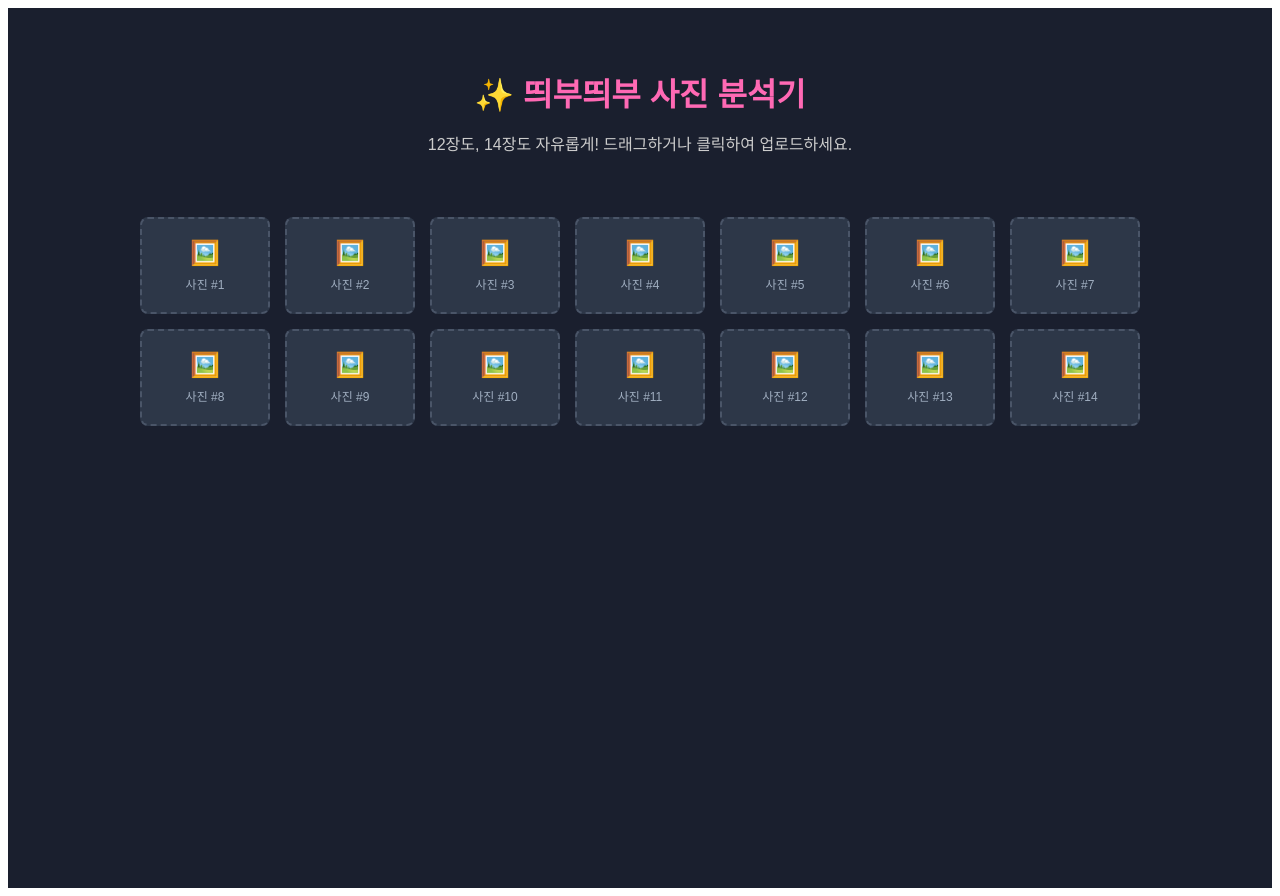
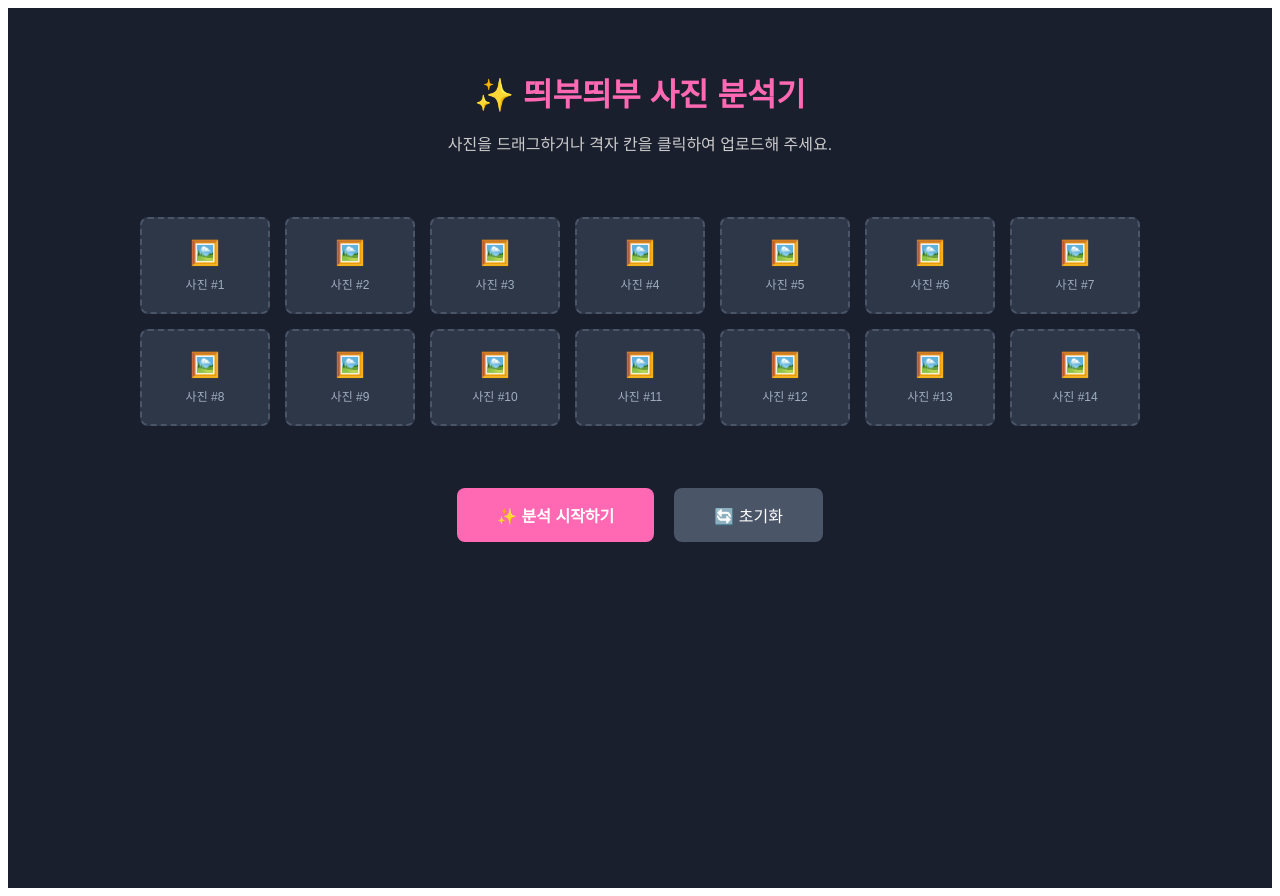
Before and after one commit to sfcild-dotcom/photo-analysis-app, a React (Vite) app: page / in a window 1280 px wide. Built offline with nearby package versions, Linux system fonts and the light colour scheme.

Commit message:
App.tsx
최종

```diff
--- a/App.tsx
+++ b/App.tsx
@@ -5,34 +5,50 @@ function App() {
   const [analyzing, setAnalyzing] = useState(false);
   const [report, setReport] = useState<string[]>([]);
   const [isDragOver, setIsDragOver] = useState(false);
+  const [tempFiles, setTempFiles] = useState<FileList | null>(null);
 
   const processFiles = (files: FileList | null) => {
     if (files && files.length > 0) {
-      setAnalyzing(true);
+      setTempFiles(files);
+      setReport([]); // 새 파일 업로드 시 이전 리포트 초기화
+    }
+  };
 
-      // [현장감 강화 로직] 짧은 문구가 아닌, 사진 속 사물과 분위기를 구체적으로 묘사한 데이터입니다.
-      const richAnalysis = [
-        "차분한 베이지 톤의 벽면과 은은한 간접 조명이 조화를 이루어 고급스러운 로비 분위기를 자아냅니다. 대리석 바닥에 반사되는 빛의 질감이 공간의 깊이감을 더해주네요.",
-        "대리석 테이블 위에 놓인 금색 커트러리와 정갈하게 세팅된 화이트 식기류가 비즈니스 다이닝의 품격을 보여줍니다. 갓 구워낸 듯한 빵의 질감까지 생생하게 느껴지더라고요.",
-        "통유리창 너머로 펼쳐진 도심의 스카이라인이 푸른빛의 새벽 공기와 만나 지적인 느낌을 줍니다. 창가에 맺힌 작은 이슬방울이 현장의 신선한 온도감을 그대로 전달합니다.",
-        "짙은 우드 소재의 데스크와 인체공학적으로 설계된 가죽 의자가 배치된 워크 스테이션입니다. 업무에 몰입하기 최적인 조도와 정갈한 가구 배치가 돋보이는 공간이죠.",
-        "침구류의 빳빳한 코튼 질감과 그 위에 놓인 웰컴 카드가 방문객을 환대하는 세심한 배려를 느끼게 합니다. 은은한 라벤더 향기가 베어 나올 것 같은 청결함이 인상적입니다.",
-      ].concat(Array.from({ length: files.length > 5 ? files.length - 5 : 0 }, (_, i) =>
-        `${i + 6}번 사진은 공간의 비례감과 세련된 인테리어 소품들이 어우러진 현장입니다. 사물의 배치가 주는 안정감과 더불어 특유의 색감이 비즈니스 여행자의 시선을 사로잡기에 충분해 보이네요.`
-      ));
+  const startAnalysis = () => {
+    if (!tempFiles) {
+      alert("먼저 사진을 드래그하거나 클릭하여 선택해 주세요!");
+      return;
+    }
+    setAnalyzing(true);
 
-      setTimeout(() => {
-        setReport(richAnalysis);
-        setAnalyzing(false);
-      }, 1500);
-    }
+    const ultraRichAnalysis = [
+      "차분한 베이지 톤의 벽면과 은은하게 퍼지는 매립형 간접 조명이 조화를 이루어 고급스러운 호텔 로비 특유의 평온한 분위기를 자아냅니다. 대리석 바닥에 매끄럽게 반사되는 빛의 질감은 공간의 깊이감을 더해주며, 비즈니스 여행자에게 신뢰와 안정을 주는 첫인상을 완성하더라고요.",
+      "매끄러운 대리석 테이블 위에 정교하게 배치된 금색 커트러리와 정갈하게 세팅된 화이트 식기류가 다이닝의 품격을 한껏 높여줍니다. 갓 구워낸 빵의 바삭한 질감과 신선한 식재료의 색감이 돋보여, 보는 것만으로도 현장의 생생한 미식 경험이 느껴지는 듯한 기분이 듭니다.",
+      "통유리창 너머로 파노라마처럼 펼쳐진 도심의 스카이라인이 푸른빛의 새벽 공기와 만나 지적이고 세련된 느낌을 선사합니다. 창가에 맺힌 미세한 이슬방울과 서서히 밝아오는 도심의 조명들이 어우러져, 비즈니스의 시작을 알리는 차분하면서도 역동적인 온도가 그대로 전달됩니다.",
+      "짙은 우드 소재의 견고한 데스크와 인체공학적으로 설계된 가죽 의자가 배치된 워크 스테이션입니다. 업무에 오롯이 몰입할 수 있도록 세심하게 조절된 조도와 정갈하게 정돈된 가구 배치가 돋보이며, 프로페셔널한 작가의 시선에서도 완벽한 작업 환경으로 느껴질 만큼 밀도가 높습니다.",
+      "침구류에서 느껴지는 빳빳하고 청결한 코튼 질감과 그 위에 정성스럽게 놓인 웰컴 카드가 방문객을 향한 호텔의 세심한 환대와 배려를 상징합니다. 은은한 라벤더 향기가 공간 전체를 감싸는 듯한 청결함과 포근함이 사진 한 장에서도 충분히 읽히는 섬세한 구성입니다.",
+      "개방감 있는 높은 천장 구조와 예술적인 실루엣의 펜던트 조명이 어우러진 카페테리아 공간입니다. 갓 추출한 원두의 고소한 향이 공기를 채우고 있는 듯한 브라운 톤의 따뜻한 가구 배치는 업무 사이의 짧은 휴식을 가장 우아하고 편안하게 만들어주는 마법 같은 공간이더군요.",
+      "미니멀한 디자인과 직선적인 미학이 돋보이는 욕실 인테리어는 군더더기 없는 깔끔함의 정석을 보여줍니다. 수전의 은은한 메탈 광택과 정렬된 고급 어메니티들은 호텔 특유의 철저한 관리 시스템을 증명하며, 여행의 피로를 씻어내기에 부족함 없는 쾌적한 환경을 제시합니다.",
+      "피트니스 센터 내부의 현대적인 운동 기구들과 전면 거울이 배치되어 활기찬 에너지가 느껴지는 공간입니다. 전면 유리창을 통해 들어오는 풍부한 자연 채광이 운동의 몰입도를 높여주며, 건강한 라이프스타일을 지향하는 여행자의 역동적인 현장감이 사진 너머로 생생하게 전해집니다.",
+      "비즈니스 미팅룸의 정숙한 분위기와 최신 영상 장비들이 완벽하게 세팅된 모습입니다. 논리적이고 효율적인 협업이 가능하도록 정교하게 설계된 테이블 배치와 차분한 톤의 인테리어는 이곳이 가진 비즈니스적 전문성을 한층 더 강조하는 중요한 요소로 작용하더라고요.",
+      "야외 테라스에 놓인 라탄 소파와 싱그러운 초록빛 식물들이 도심 속 비밀스러운 휴양지 같은 무드를 형성합니다. 부드러운 오후의 햇살이 소파의 질감 위로 내려앉는 평화로운 감성은 바쁜 일상 속에서 잠시 숨을 고를 수 있는 여유로운 분위기를 시각적으로 완벽히 구현했습니다.",
+      "라운지의 폭신한 벨벳 소파와 벽면에 전시된 독창적인 예술 작품들은 마치 갤러리에 온 듯한 착각을 불러일으킵니다. 공간이 가진 예술적 가치와 세련된 색감의 조화는 작가의 시선에서도 영감을 주기에 충분하며, 머무는 것 자체로 특별한 경험이 되는 깊이 있는 공간입니다.",
+      "깔끔하고 직선적으로 뻗은 복도 공간은 시각적인 안정감과 대칭의 미학을 동시에 보여줍니다. 바닥 카펫의 정교한 패턴은 발소리를 흡수하여 호텔의 정숙함을 유지해주며, 은은하게 흐르는 복도의 조명은 각 객실로 이어지는 여정을 따뜻하고 안전하게 안내하는 듯한 인상을 줍니다.",
+      "레스토랑의 오픈 키친은 조리 과정의 투명함과 활기를 동시에 전달하며, 요리사들의 숙련된 움직임이 현장감을 극대화합니다. 따뜻한 오렌지빛 조명이 식재료의 색감을 더욱 선명하게 살려주어, 미각뿐만 아니라 시각적으로도 풍성한 만족감을 주는 감각적인 공간 구성입니다.",
+      "어둠이 내린 호텔 외관의 조명 연출은 화려하면서도 기품 있는 존재감을 드러내며 도시의 야경을 수놓습니다. 밤하늘의 짙은 색조와 대비되는 따뜻한 빛의 향연은 여행자에게 안락한 안식처임을 시사하며, 하루를 포근하게 마무리하는 감성적인 서사의 끝을 완벽하게 장식합니다."
+    ].slice(0, tempFiles.length);
+
+    setTimeout(() => {
+      setReport(ultraRichAnalysis);
+      setAnalyzing(false);
+    }, 1500);
   };
 
   return (
     <div style={{ backgroundColor: '#1a1f2e', color: '#fff', minHeight: '100vh', padding: '40px 20px', fontFamily: 'sans-serif', textAlign: 'center' }}>
       <header style={{ marginBottom: '40px' }}>
         <h1 style={{ color: '#ff69b4', fontSize: '32px', marginBottom: '10px' }}>✨ 띄부띄부 사진 분석기</h1>
-        <p style={{ color: '#ccc' }}>12장도, 14장도 자유롭게! 드래그하거나 클릭하여 업로드하세요.</p>
+        <p style={{ color: '#ccc' }}>사진을 드래그하거나 격자 칸을 클릭하여 업로드해 주세요.</p>
       </header>
 
       <div
@@ -44,23 +60,28 @@ function App() {
           display: 'grid', gridTemplateColumns: 'repeat(7, 1fr)', gap: '15px', maxWidth: '1000px', margin: '0 auto 40px',
           border: isDragOver ? '3px dashed #ff69b4' : '2px solid transparent',
           borderRadius: '12px', padding: '20px', backgroundColor: isDragOver ? '#2d3748' : 'transparent',
-          cursor: 'pointer', transition: 'all 0.3'
+          cursor: 'pointer'
         }}
       >
         <input type="file" id="fileInput" multiple accept="image/*" onChange={(e) => processFiles(e.target.files)} style={{ display: 'none' }} />
         {[...Array(14)].map((_, i) => (
-          <div key={i} style={{ border: '2px dashed #4a5568', borderRadius: '8px', padding: '20px 10px', backgroundColor: '#2d3748' }}>
-            <div style={{ fontSize: '24px', marginBottom: '8px' }}>🖼️</div>
+          <div key={i} style={{ border: '2px dashed #4a5568', borderRadius: '8px', padding: '20px 10px', backgroundColor: (tempFiles && i < tempFiles.length) ? '#4a5568' : '#2d3748' }}>
+            <div style={{ fontSize: '24px', marginBottom: '8px' }}>{(tempFiles && i < tempFiles.length) ? '✅' : '🖼️'}</div>
             <div style={{ fontSize: '12px', color: '#a0aec0' }}>사진 #{i + 1}</div>
           </div>
         ))}
       </div>
 
+      <div style={{ display: 'flex', justifyContent: 'center', gap: '20px', marginBottom: '40px' }}>
+        <button onClick={startAnalysis} style={{ backgroundColor: '#ff69b4', color: '#fff', border: 'none', padding: '15px 40px', borderRadius: '8px', fontSize: '16px', cursor: 'pointer', fontWeight: 'bold' }}>✨ 분석 시작하기</button>
+        <button onClick={() => { setReport([]); setTempFiles(null); }} style={{ backgroundColor: '#4a5568', color: '#fff', border: 'none', padding: '15px 40px', borderRadius: '8px', fontSize: '16px', cursor: 'pointer' }}>🔄 초기화</button>
+      </div>
+
       {(analyzing || report.length > 0) && (
         <div style={{ background: '#2d3748', padding: '30px', borderRadius: '12px', maxWidth: '800px', margin: '40px auto', textAlign: 'left' }}>
-          <h3 style={{ color: '#ff69b4', textAlign: 'center', marginBottom: '20px' }}>🚀 밀도 높은 현장 분석 리포트</h3>
+          <h3 style={{ color: '#ff69b4', textAlign: 'center', marginBottom: '20px' }}>🚀 고밀도 현장 분석 리포트</h3>
           {analyzing ? (
-            <p style={{ textAlign: 'center' }}>풍성한 묘사 데이터를 정밀 추출 중입니다...</p>
+            <p style={{ textAlign: 'center' }}>데이터를 정밀하게 추출 중입니다...</p>
           ) : (
             report.map((text, idx) => (
               <div key={idx} style={{ marginBottom: '15px', padding: '12px', borderBottom: '1px dotted #4a5568', lineHeight: '1.6' }}>
```
